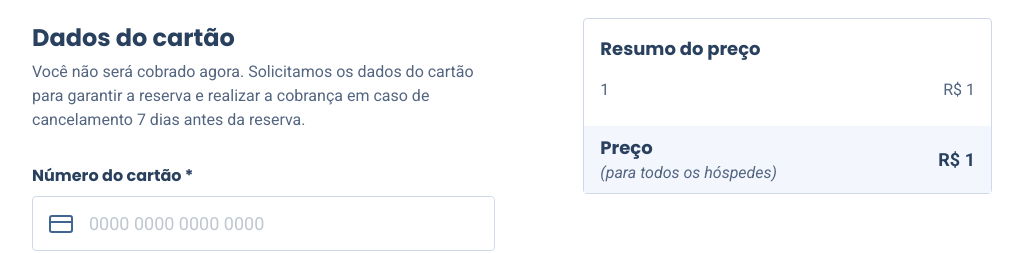
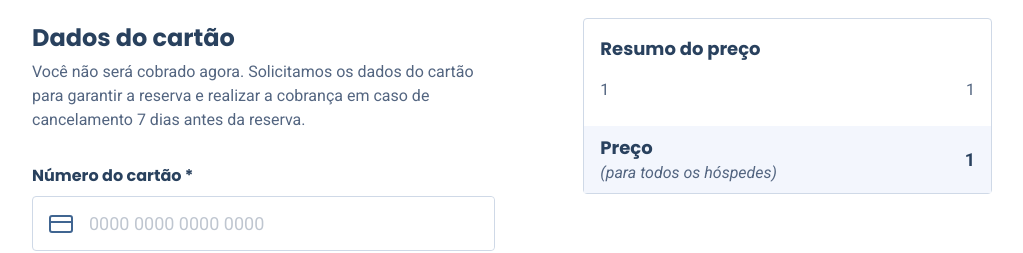
Before and after one commit to SauloCostaSan/hospedin-booking-application, a React (Create React App) app: page /payment/1/1/1/1 in a window 1280 px wide. Shown: the part 342-595 px from the top of the page, without its empty margins (128-1151 px from the left). Built offline with nearby package versions, Linux system fonts and the light colour scheme; the HTML template or start-up script is replaced by a standard one.

Commit message:
formatting room prices in Brazilian currency

```diff
--- a/src/components/Rooms/RoomCards.js
+++ b/src/components/Rooms/RoomCards.js
@@ -38,6 +38,7 @@ export const RoomCards = () => {
   const dateInitialFormatted = (date) =>
     Intl.DateTimeFormat("fr-CA").format(date);
 
+  const priceFormatted = (amount) => amount.toLocaleString('pt-BR', {style: 'currency', currency: 'BRL'});
   async function showRooms() {
     try{
       let response = await getRooms(
@@ -67,7 +68,7 @@ export const RoomCards = () => {
             <St.TextRoom>{room.name}</St.TextRoom>
           </St.TypeRoom>
           <St.PriceRoom>
-            <St.TextRoom>R$ {room.amount}</St.TextRoom>
+            <St.TextRoom>{priceFormatted(room.amount)}</St.TextRoom>
           </St.PriceRoom>
           <St.Capacity>
             <St.IconCap src={users} />
@@ -77,7 +78,7 @@ export const RoomCards = () => {
             <Gl.Btn
               onClick={() =>
                 navigate(
-                  `/payment/${room.name}/${room.amount}/${checkIn}/${checkOut}`
+                  `/payment/${room.name}/${priceFormatted(room.amount)}/${checkIn}/${checkOut}`
                 )
               }
             >
--- a/src/pages/Payment.js
+++ b/src/pages/Payment.js
@@ -126,7 +126,7 @@ export const Payment = () => {
                 <St.TitlePrice>Resumo do preço</St.TitlePrice>
                 <St.ResumeValue>
                   <St.TextPrice>{params.nameRoom}</St.TextPrice>
-                  <St.TextPrice>R$ {params.price}</St.TextPrice>
+                  <St.TextPrice>{params.price}</St.TextPrice>
                 </St.ResumeValue>
                 <St.FinalPrice>
                   <St.Price>
@@ -135,7 +135,7 @@ export const Payment = () => {
                       (para todos os hóspedes)
                     </St.TextPriceItalic>
                   </St.Price>
-                  <St.PriceValue>R$ {params.price}</St.PriceValue>
+                  <St.PriceValue>{params.price}</St.PriceValue>
                 </St.FinalPrice>
               </St.PriceResume>
             </St.Resume>
```
